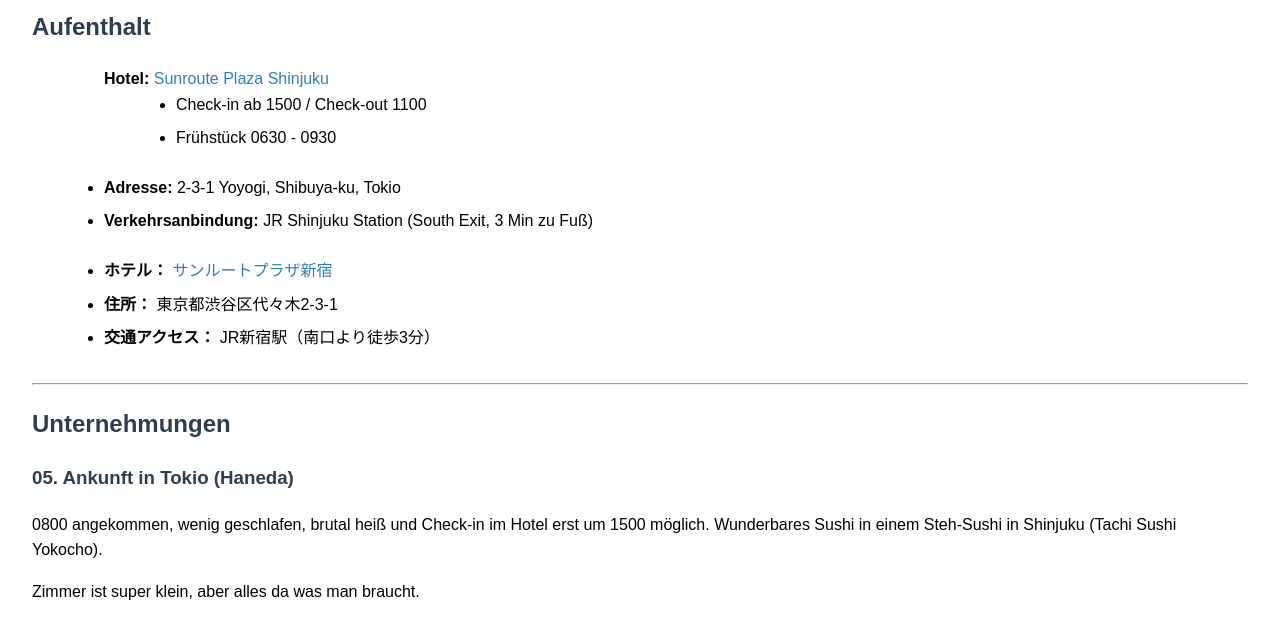
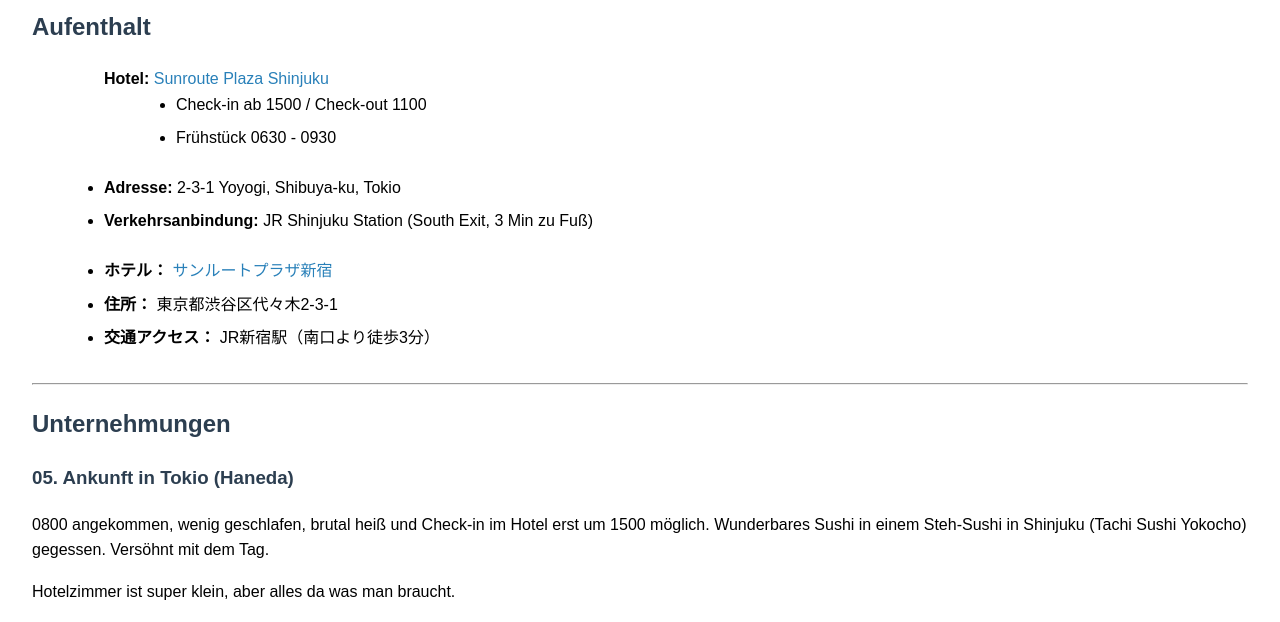
Before and after one commit to s-lx/Japan, a plain HTML site: page tokio.html in a window 1280 px wide. Shown: the part 178-800 px from the top of the page. Drawn offline with Linux system fonts and the light colour scheme.

Commit message:
Update tokio.html

```diff
--- a/tokio.html
+++ b/tokio.html
@@ -42,8 +42,8 @@
       <h2>Unternehmungen</h2>
 
       <h3>05. Ankunft in Tokio (Haneda)</h3>
-        <p>0800 angekommen, wenig geschlafen, brutal heiß und Check-in im Hotel erst um 1500 möglich. Wunderbares Sushi in einem Steh-Sushi in Shinjuku (Tachi Sushi Yokocho).</p>
-        <p>Zimmer ist super klein, aber alles da was man braucht.</p>
+        <p>0800 angekommen, wenig geschlafen, brutal heiß und Check-in im Hotel erst um 1500 möglich. Wunderbares Sushi in einem Steh-Sushi in Shinjuku (Tachi Sushi Yokocho) gegessen. Versöhnt mit dem Tag.</p>
+        <p>Hotelzimmer ist super klein, aber alles da was man braucht.</p>
     <br>
       <h3>06. Spaziergang durch Yanaka & Nezu</h3>
   <p><strong>Anfahrt:</strong> Vom Hotel Sunroute Plaza Shinjuku zur JR Shinjuku Station → JR Yamanote Line Richtung Ueno → Umstieg in Ueno in die Metro Chiyoda Line → Ausstieg an <strong>Nezu Station</strong> (ca. 25–30 Minuten).<br>
```
